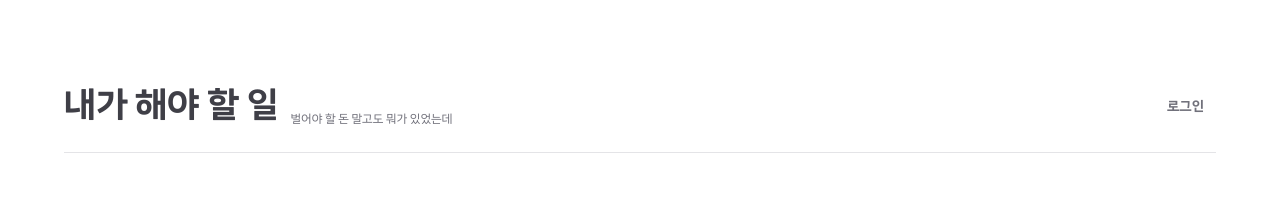
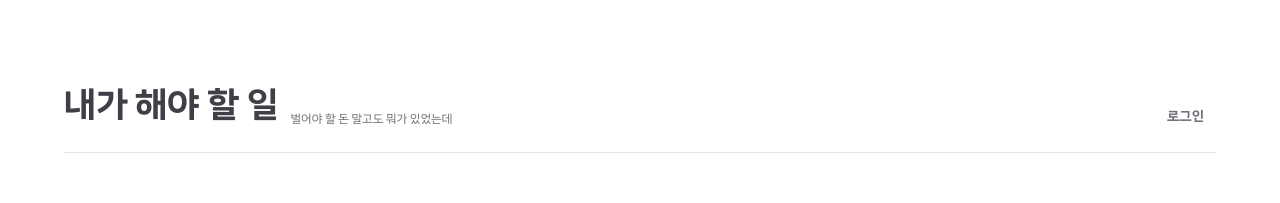
Before and after one commit to zxcv2987/bincha, a Next.js app: page / in a window 1280 px wide. Shown: the top 203 px of the page. Built offline with nearby package versions, Linux system fonts and the light colour scheme; no server answers.

Commit message:
fix: 인증 버튼 하단 기준선 정렬

```diff
--- a/features/auth/components/LoginButton.tsx
+++ b/features/auth/components/LoginButton.tsx
@@ -12,7 +12,7 @@ export default function LoginButton() {
     <>
       <button
         type="button"
-        className="inline-flex h-10 cursor-pointer items-center rounded-lg px-3 text-sm font-semibold text-zinc-500 hover:bg-zinc-100 hover:text-zinc-800 focus-visible:ring-2 focus-visible:ring-brand-500 focus-visible:ring-offset-2 focus-visible:outline-none"
+        className="inline-flex h-10 cursor-pointer items-end rounded-lg px-3 text-sm font-semibold text-zinc-500 hover:bg-zinc-100 hover:text-zinc-800 focus-visible:ring-2 focus-visible:ring-brand-500 focus-visible:ring-offset-2 focus-visible:outline-none"
         onClick={() => setOpen(true)}
       >
         로그인
--- a/features/auth/components/Profile.tsx
+++ b/features/auth/components/Profile.tsx
@@ -8,7 +8,7 @@ export default function Profile() {
   return (
     <button
       type="button"
-      className="inline-flex h-10 cursor-pointer items-center rounded-lg px-3 text-sm font-semibold text-zinc-500 hover:bg-zinc-100 hover:text-zinc-800 focus-visible:ring-2 focus-visible:ring-brand-500 focus-visible:ring-offset-2 focus-visible:outline-none disabled:cursor-not-allowed disabled:opacity-50"
+      className="inline-flex h-10 cursor-pointer items-end rounded-lg px-3 text-sm font-semibold text-zinc-500 hover:bg-zinc-100 hover:text-zinc-800 focus-visible:ring-2 focus-visible:ring-brand-500 focus-visible:ring-offset-2 focus-visible:outline-none disabled:cursor-not-allowed disabled:opacity-50"
       disabled={pending}
       onClick={() => {
         if (confirm("로그아웃 하시겠습니까?")) submit();
--- a/features/shared/components/Header.tsx
+++ b/features/shared/components/Header.tsx
@@ -7,7 +7,7 @@ export default async function Header() {
   const isLoggedIn = (await getCurrentUserId()) !== null;
 
   return (
-    <header className="flex w-full items-center justify-between gap-4 border-b border-zinc-200 py-6">
+    <header className="flex w-full items-end justify-between gap-4 border-b border-zinc-200 py-6">
       <Link
         href="/"
         aria-label="내가 해야 할 일 홈"
@@ -21,7 +21,7 @@ export default async function Header() {
         </span>
       </Link>
 
-      <div className="flex shrink-0 items-center">
+      <div className="flex shrink-0 items-end">
         {isLoggedIn ? <Profile /> : <LoginButton />}
       </div>
     </header>
```
